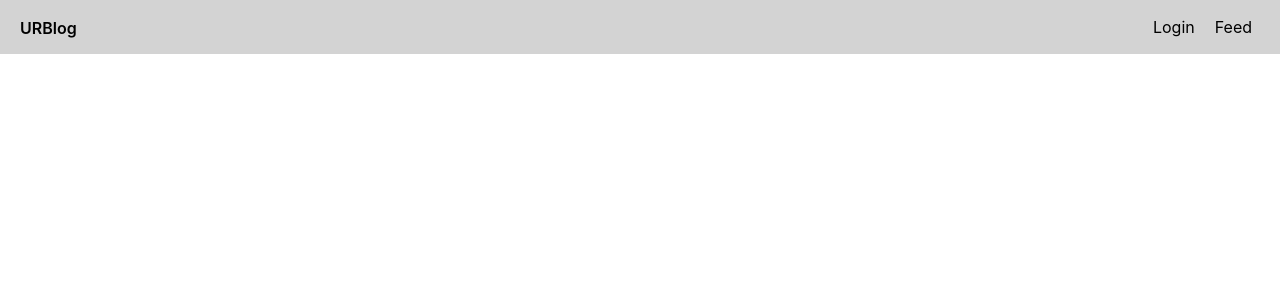
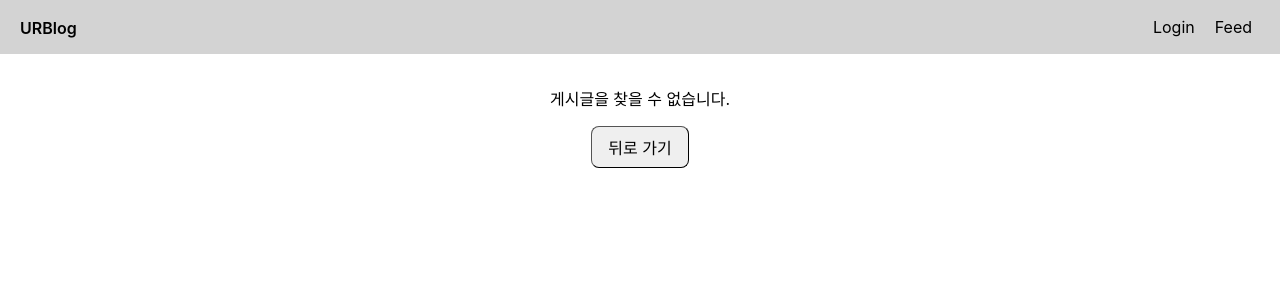
Before and after one commit to sandy424/react-blog, a React (Create React App) app: page /Post/1 in a window 1280 px wide. Before the commit this address had no page. Shown: the top 300 px of the page. Built offline with nearby package versions, Linux system fonts and the light colour scheme.

Commit message:
[update] 수정

```diff
--- a/src/App.js
+++ b/src/App.js
@@ -18,7 +18,7 @@ function App() {
         <Route path='/Sign' element={<Sign/>}/>
         <Route path='/Feed' element={<Feed/>}/>
         <Route path='/PostWrite' element={<PostWrite/>}/>
-        <Route path='/Post' element={<Post/>}/>
+        <Route path='/Post/:id' element={<Post/>}/>
       </Routes>
     </div>
   );
--- a/src/component/pages/Feed.js
+++ b/src/component/pages/Feed.js
@@ -23,11 +23,11 @@ export default function Feed(props) {
         <Wrapper>
             <Containter>
                 <Button title="작성" onClick={() => {
-                    navigate("/post");
+                    navigate("/Postwrite");
                 }}/>
 
             <PostList posts={data} onClickItem={(item) => {
-                navigate(`/post/${item.id}`);
+                navigate(`/Post/${item.id}`);
             }}/>
             </Containter>
         </Wrapper>
--- a/src/component/pages/Post.js
+++ b/src/component/pages/Post.js
@@ -43,10 +43,21 @@ function Post(props){
     const {postId} = useParams();
 
     const post = data.find((item) => {
-        return item.id == postId;
+        return item.id === postId;
     });
 
     const [comment, setComment] = useState("");
+
+    if(!post) {
+        return(
+            <Wrapper>
+                <Container>
+                    <p>게시글을 찾을 수 없습니다.</p>
+                    <Button title="뒤로 가기" onClick={() => navigate("/Feed")}/>
+                </Container>
+            </Wrapper>
+        );
+    }
 
     return(
         <Wrapper>
```
